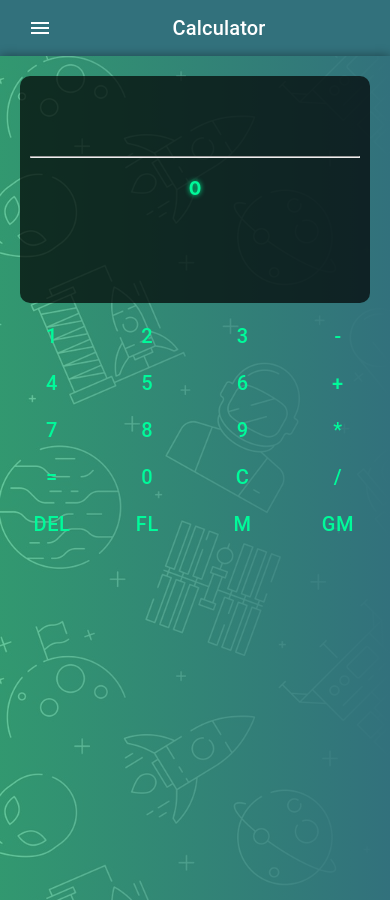
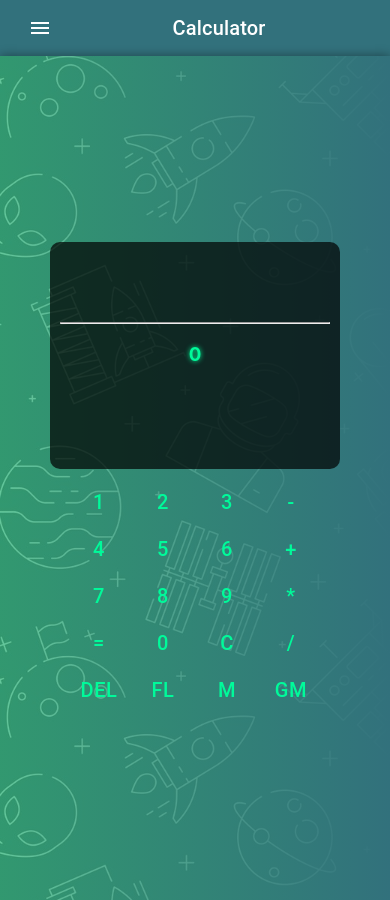
Before and after one commit to Merzaad/learning_redux, a React (Create React App) app: page /app in a window 390 px wide. Built offline with nearby package versions, Linux system fonts and the light colour scheme.

Commit message:
Update responsive css

```diff
--- a/public/index.html
+++ b/public/index.html
@@ -8,10 +8,10 @@
     <link rel="stylesheet" />
     <meta
       name="description"
-      content="Web site created using create-react-app"
+      content="Calculator created using create-react-app"
     />
     <link rel="manifest" href="%PUBLIC_URL%/manifest.json" />
-    <title>React Redux App</title>
+    <title>Calculator</title>
   </head>
   <body>
     <noscript>You need to enable JavaScript to run this app.</noscript>
--- a/src/App.css
+++ b/src/App.css
@@ -4,6 +4,7 @@
   background-image: url('../public/bg.jpg');
   background-repeat: repeat;
   background-size: 600px;
+  height: 100vh;
 }
 .App-header {
   min-height: 90vh;
--- a/src/features/calculator/calculator.css
+++ b/src/features/calculator/calculator.css
@@ -10,7 +10,8 @@ body {
   text-shadow: 0px 0px 5px mediumspringgreen;
   border-radius: 10px;
   min-height: 150px;
-  margin: auto;
+  margin: 0;
+  min-width: 300px;
   margin-bottom: 10px;
   padding: 10px;
   overflow: hidden;
@@ -27,6 +28,10 @@ body {
   box-shadow: 0px 0px 10px rgba(0, 0, 0, 0.411);
   padding: 20px;
   max-width: 400px;
+  display: flex;
+  flex-direction: column;
+  align-items: center;
+  justify-content: center;
 }
 .calculatorSetting {
   background: rgb(0, 255, 142);
@@ -52,6 +57,9 @@ body {
 }
 
 @media screen and (max-width: 1000px) {
+  .board{
+    min-width: 270px;
+  }
   #calculator {
     height: 100vh;
     max-width: 100%;
```
